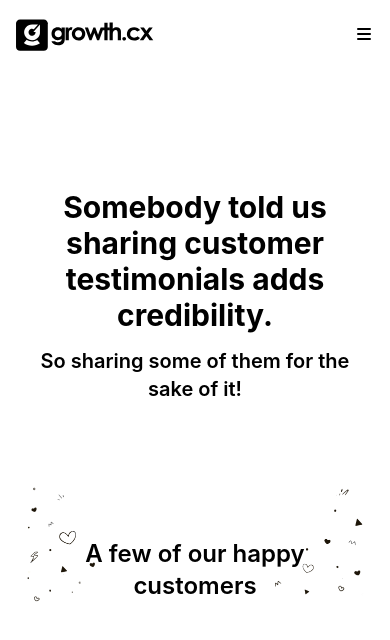
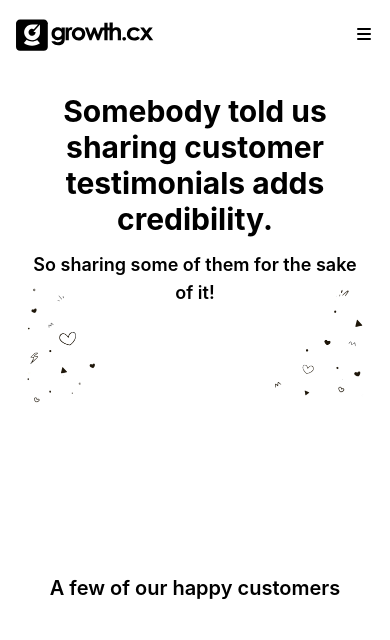
Before and after one commit to fazil47/growth-cx-assignment, a React (Create React App) app: page / in a window 390 px wide. Shown: the top 640 px of the page. Built offline with nearby package versions, Linux system fonts and the light colour scheme.

Commit message:
Main section looks okay in mobile view now

```diff
--- a/src/pages/Customers.css
+++ b/src/pages/Customers.css
@@ -1,6 +1,6 @@
 .mainSectionBackground {
   background-image: url("../imgs/mainSectionImage.png");
-  @apply h-[522px] w-full flex justify-center bg-no-repeat bg-contain bg-bottom;
+  @apply h-[522px] w-full flex justify-center bg-no-repeat bg-contain bg-center xl:bg-bottom;
 }
 
 .mainSection {
@@ -8,12 +8,17 @@
 }
 
 .aboutUs {
-  @apply max-w-[981px] h-[240px] mt-24 flex flex-col justify-evenly;
+  @apply max-w-[981px] h-[240px] xl:mt-24 flex flex-col justify-evenly;
 }
 
 .aboutUs h1 {
   @apply text-3xl xl:text-5xl;
 }
 
+.aboutUs h3 {
+  @apply text-lg xl:text-xl;
+}
+
 .byLine {
+  @apply text-xl xl:text-2xl;
 }
```
